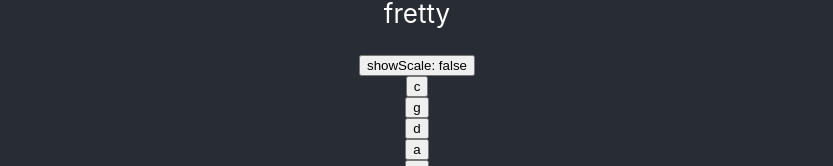
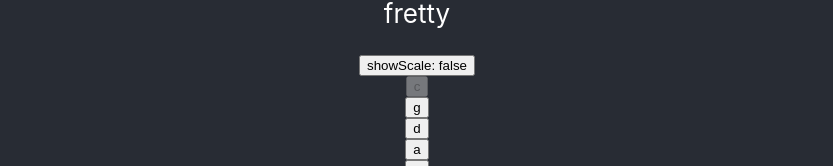
Before and after one commit to AustonIvison/fretty, a React (Create React App) app: page / in a window 1280 px wide. Shown: the part 348-514 px from the top of the page, without its empty margins (223-1056 px from the left). Built offline with nearby package versions, Linux system fonts and the light colour scheme.

Commit message:
Added button disable

```diff
--- a/src/App.js
+++ b/src/App.js
@@ -28,7 +28,9 @@ return scales[selected].includes(f)?'active':'inactive';
         <button onClick={
           toggleScale
         } >showScale: {JSON.stringify(showScale)}</button>
-        {Object.keys(scales).map((scale)=> (<button onClick={()=>setSelected(scale)}>{scale}</button>))}
+        {Object.keys(scales).map((scale)=> (
+
+        <button disabled={scale===selected} onClick={()=>setSelected(scale)}>{scale}</button>))}
       {/* move all scales and the button will select which scales we want hightlighted*/}
         <table>
       {
```
